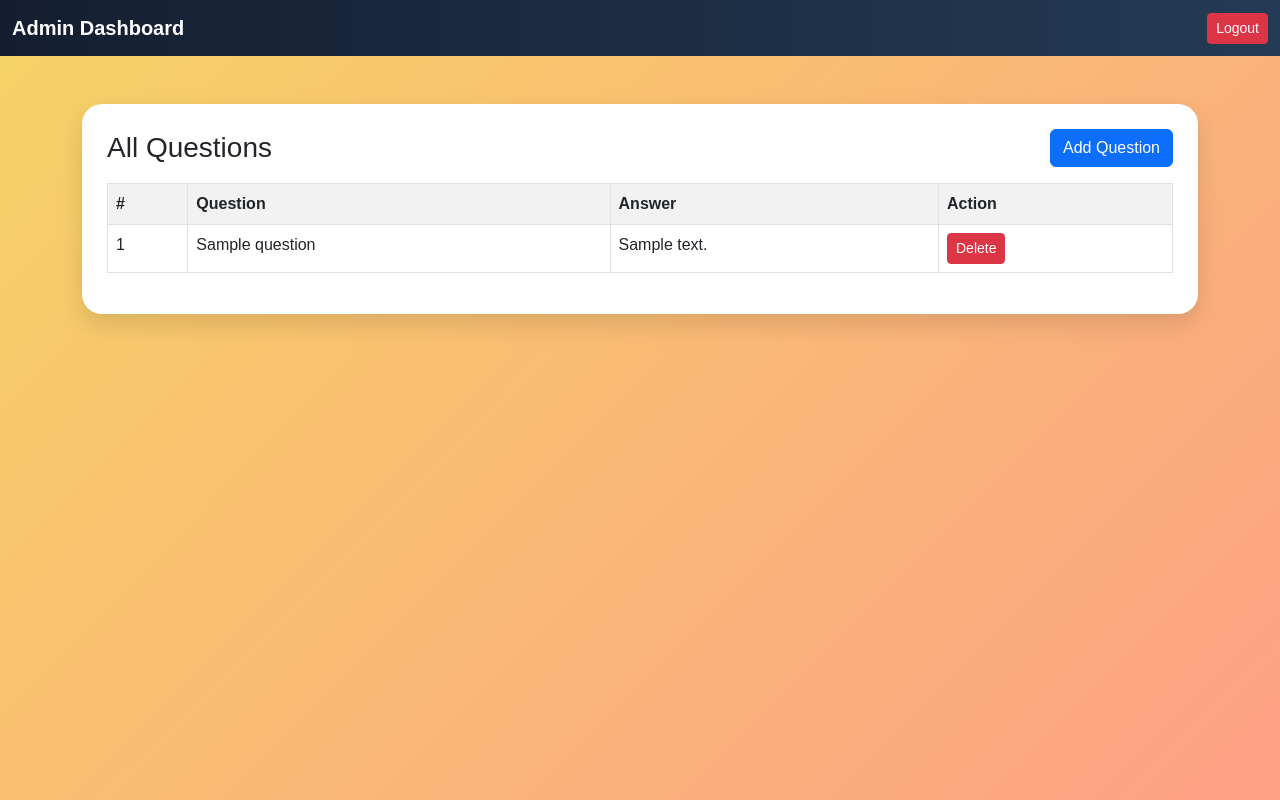
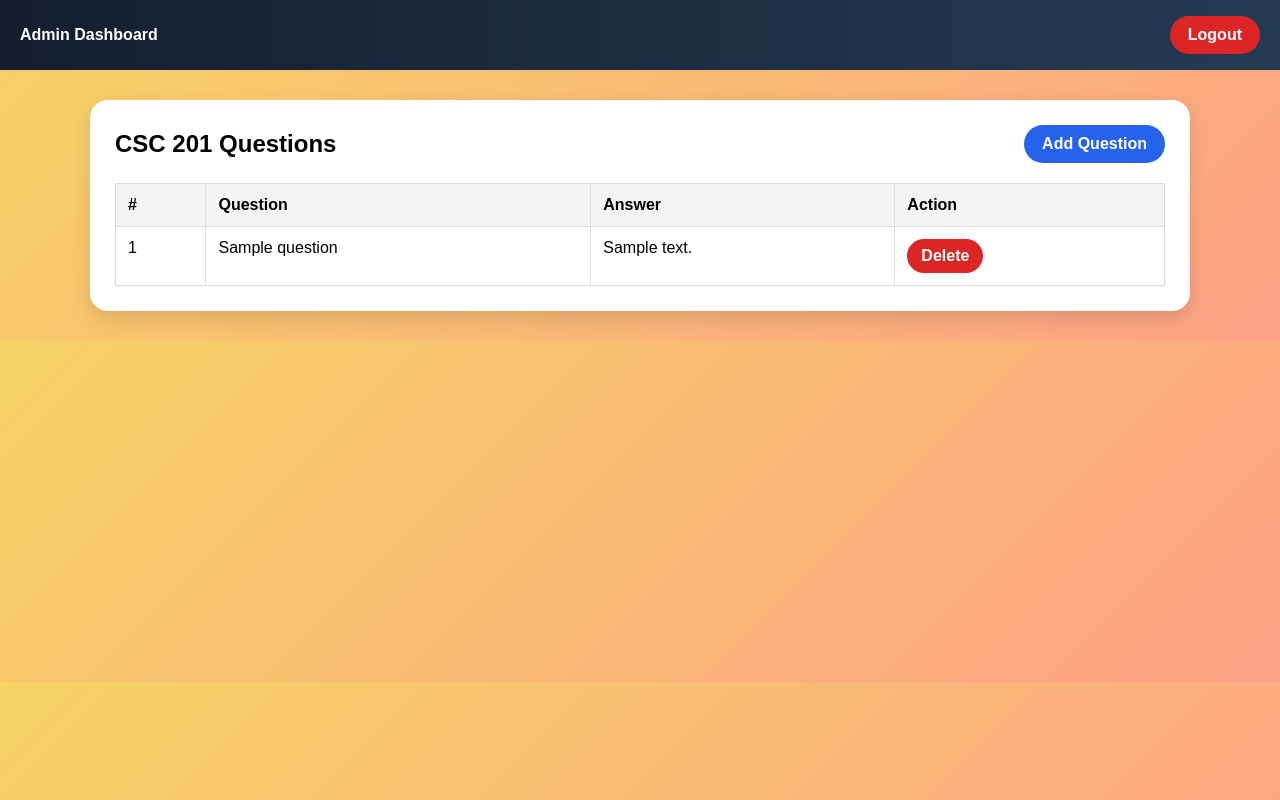
Before and after one commit to ifelodun/IFELODUN-CSC-201-CBT-System-, a Flask app: page /admin in a window 1280 px wide. Run offline with Flask 3, Linux system fonts and the light colour scheme; the visitor is signed in with stand-in values (Sample User, id 1); tables that the repository leaves empty hold one stand-in row (values such as "Sample post").

Commit message:
Update admin.html

```diff
--- a/templates/admin.html
+++ b/templates/admin.html
@@ -3,60 +3,120 @@
 <head>
     <title>Admin Dashboard</title>
     <meta name="viewport" content="width=device-width, initial-scale=1">
-    <link href="https://cdn.jsdelivr.net/npm/bootstrap@5.3.0/dist/css/bootstrap.min.css" rel="stylesheet">
     <style>
         body{
+            margin:0;
+            font-family: Arial, sans-serif;
             background: linear-gradient(135deg, #f6d365, #fda085);
-            min-height:100vh;
-            font-family: Arial, sans-serif;
         }
-        .table-card{
+
+        .topbar{
+            background: linear-gradient(90deg, #141e30, #243b55);
+            color:white;
+            padding:16px 20px;
+            display:flex;
+            justify-content:space-between;
+            align-items:center;
+        }
+
+        .container{
+            width:90%;
+            max-width:1100px;
+            margin:30px auto;
+        }
+
+        .card{
             background:white;
-            border-radius:20px;
-            box-shadow:0 10px 25px rgba(0,0,0,0.12);
+            border-radius:18px;
+            box-shadow:0 8px 20px rgba(0,0,0,0.12);
             padding:25px;
         }
-        .navbar-custom{
-            background: linear-gradient(90deg, #141e30, #243b55);
+
+        .actions{
+            display:flex;
+            justify-content:space-between;
+            align-items:center;
+            margin-bottom:20px;
+            gap:10px;
+            flex-wrap:wrap;
+        }
+
+        .btn{
+            text-decoration:none;
+            padding:10px 18px;
+            border-radius:24px;
+            color:white;
+            font-weight:bold;
+            display:inline-block;
+        }
+
+        .btn-add{ background:#2563eb; }
+        .btn-logout{ background:#dc2626; }
+        .btn-delete{ background:#dc2626; padding:8px 14px; border-radius:18px; }
+
+        table{
+            width:100%;
+            border-collapse:collapse;
+            background:white;
+        }
+
+        th, td{
+            border:1px solid #ddd;
+            padding:12px;
+            text-align:left;
+            vertical-align:top;
+        }
+
+        th{
+            background:#f3f4f6;
+        }
+
+        .empty{
+            text-align:center;
+            padding:30px;
+            color:#555;
         }
     </style>
 </head>
 <body>
 
-<nav class="navbar navbar-dark navbar-custom">
-    <div class="container-fluid">
-        <span class="navbar-brand fw-bold">Admin Dashboard</span>
-        <a href="/logout" class="btn btn-danger btn-sm">Logout</a>
-    </div>
-</nav>
-
-<div class="container mt-5">
-    <div class="table-card">
-        <div class="d-flex justify-content-between align-items-center mb-3">
-            <h3 class="mb-0">All Questions</h3>
-            <a href="/add" class="btn btn-primary">Add Question</a>
+    <div class="topbar">
+        <div><strong>Admin Dashboard</strong></div>
+        <a href="/logout" class="btn btn-logout">Logout</a>
     </div>
 
-        <div class="table-responsive">
-            <table class="table table-bordered table-striped">
+    <div class="container">
+        <div class="card">
+            <div class="actions">
+                <h2 style="margin:0;">CSC 201 Questions</h2>
+                <a href="/add" class="btn btn-add">Add Question</a>
+            </div>
+
+            <table>
                 <tr>
                     <th>#</th>
                     <th>Question</th>
                     <th>Answer</th>
                     <th>Action</th>
                 </tr>
+
+                {% if questions|length == 0 %}
+                <tr>
+                    <td colspan="4" class="empty">No questions added yet.</td>
+                </tr>
+                {% else %}
                     {% for q in questions %}
                     <tr>
                         <td>{{ loop.index }}</td>
                         <td>{{ q.question }}</td>
                         <td>{{ q.answer }}</td>
                         <td>
-                        <a href="/delete/{{ q.id }}" class="btn btn-danger btn-sm">Delete</a>
+                            <a href="/delete/{{ q.id }}" class="btn btn-delete">Delete</a>
                         </td>
                     </tr>
                     {% endfor %}
+                {% endif %}
             </table>
-        </div>
         </div>
     </div>
 
```
Lines whose indentation alone changed are shown as unchanged.
